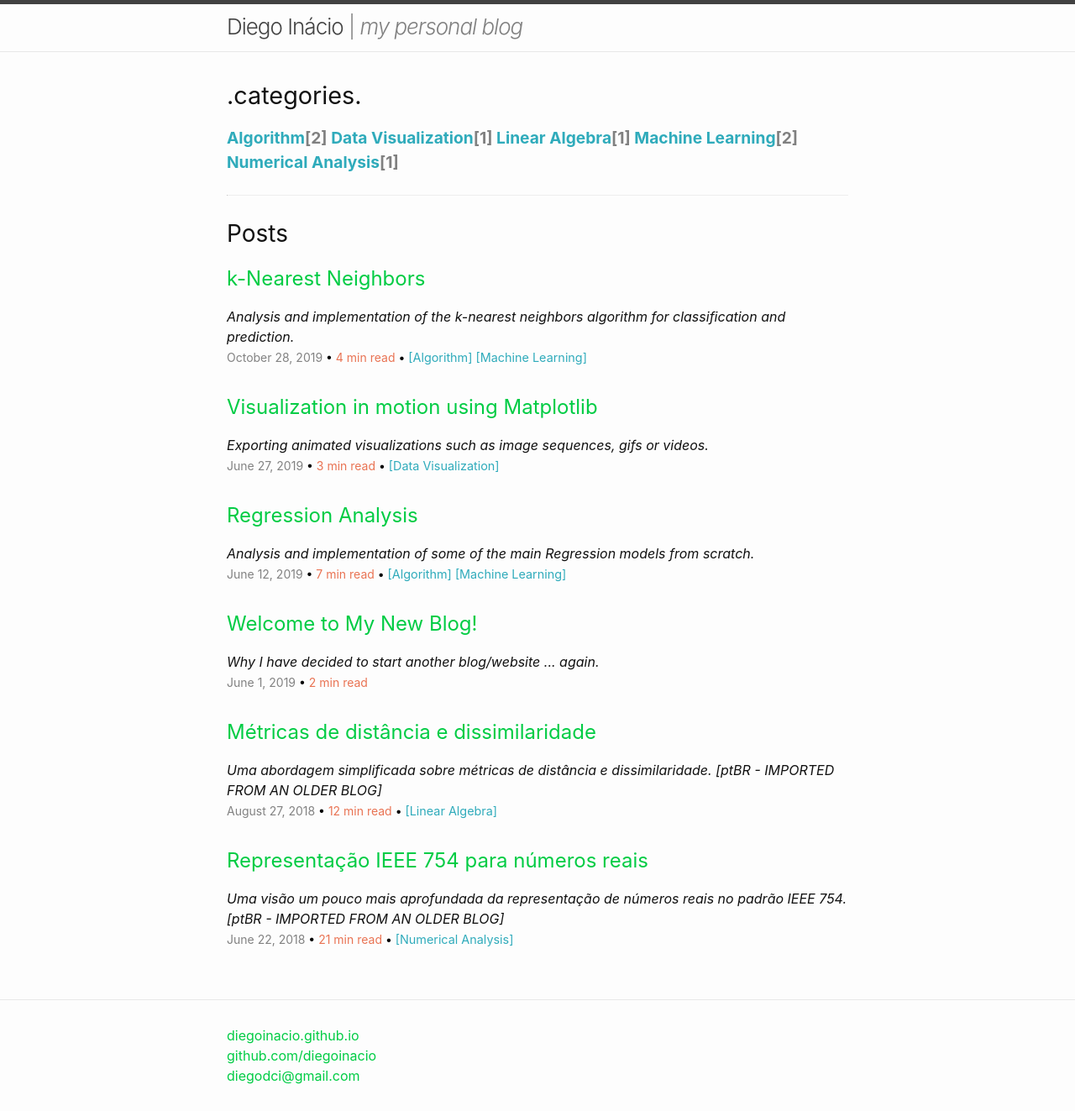
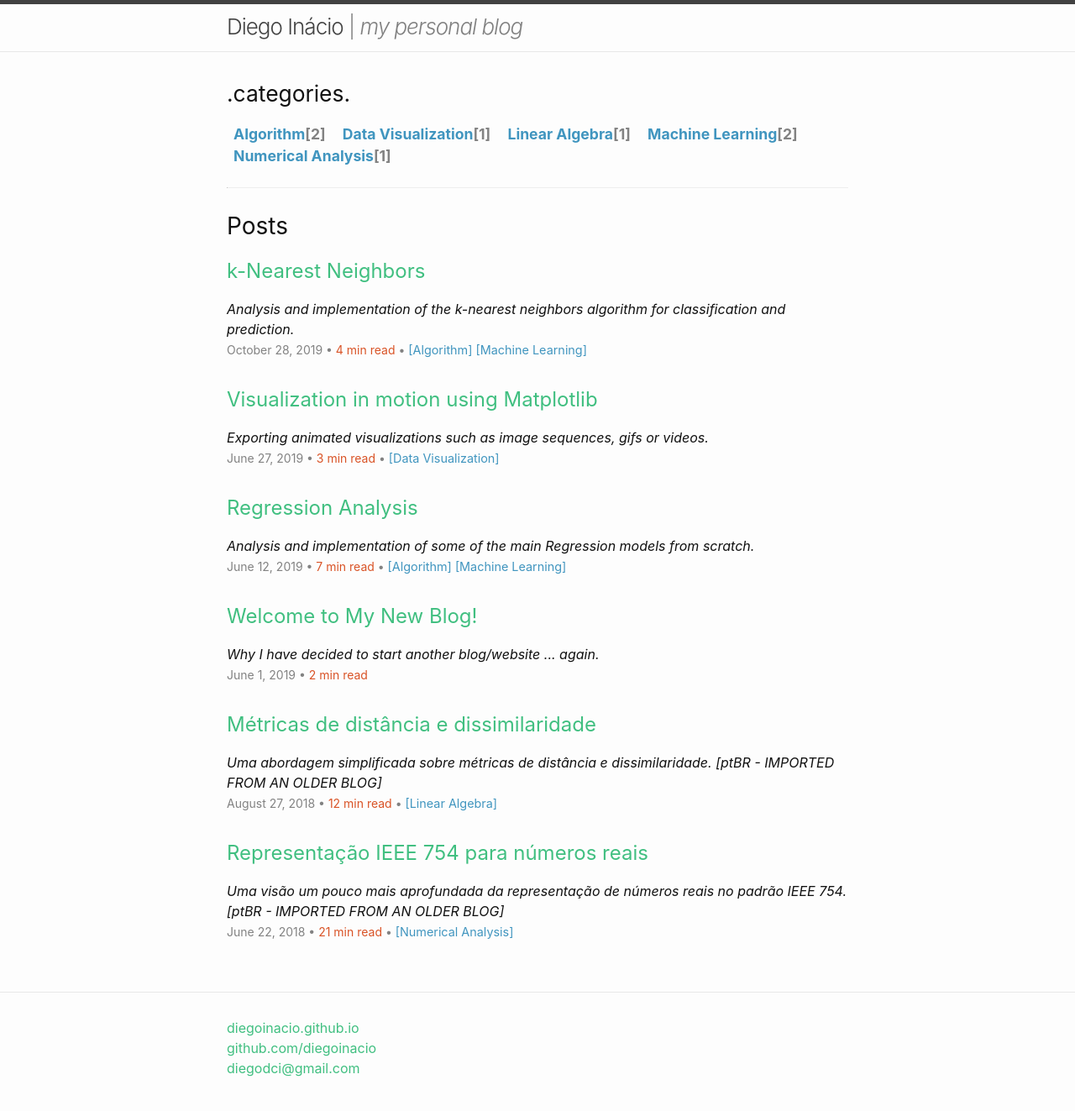
Before and after one commit to diegoinacio/blog, a Jekyll site: the page built from index.html, in a window 1280 px wide. Shown: the whole page at 84% size. Built offline with Jekyll 4.4.1, drawn with Linux system fonts in a browser that asks for light colours.

Commit message:
Update style

```diff
--- a/_sass/minima.scss
+++ b/_sass/minima.scss
@@ -1,32 +1,37 @@
 @charset "utf-8";
 
 // Define defaults for each variable.
-
-$base-font-family: -apple-system, BlinkMacSystemFont, "Segoe UI", Roboto, Helvetica, Arial, sans-serif, "Apple Color Emoji", "Segoe UI Emoji", "Segoe UI Symbol" !default;
-$base-font-size:   16px !default;
+$base-font-family: -apple-system, BlinkMacSystemFont, "Segoe UI", Roboto,
+  Helvetica, Arial, sans-serif, "Apple Color Emoji", "Segoe UI Emoji",
+  "Segoe UI Symbol" !default;
+$base-font-size: 16px !default;
 $base-font-weight: 400 !default;
-$small-font-size:  $base-font-size * 0.875 !default;
+$small-font-size: $base-font-size * 0.875 !default;
 $base-line-height: 1.5 !default;
 
-$spacing-unit:     30px !default;
+$spacing-unit: 30px !default;
 
-$text-color:       #111 !default;
+$text-color: #111 !default;
 $background-color: #fdfdfd !default;
-$brand-color:      #0C4 !default;
+$brand-color: hsl(150, 50%, 50%) !default;
 
-$post-category:    #2fabbb !default;
+$post-category: hsl(200, 50%, 50%) !default;
+$reading-time: hsl(15, 70%, 50%);
 
-$grey-color:       #828282 !default;
+$grey-color: #828282 !default;
 $grey-color-light: lighten($grey-color, 40%) !default;
-$grey-color-dark:  darken($grey-color, 25%) !default;
+$grey-color-dark: darken($grey-color, 25%) !default;
 
 $table-text-align: left !default;
 
+// ! Transition time
+$transition-link: 0.5s !default;
+
 // Width of the content area
-$content-width:    800px !default;
+$content-width: 800px !default;
 
-$on-palm:          600px !default;
-$on-laptop:        800px !default;
+$on-palm: 600px !default;
+$on-laptop: 800px !default;
 
 // Use media queries like this:
 // @include media-query($on-palm) {
@@ -46,8 +51,5 @@ $on-laptop:        800px !default;
 }
 
 // Import partials.
-@import
-  "minima/base",
-  "minima/layout",
-  "minima/syntax-highlighting"
-;
+@import "minima/base", "minima/layout", "minima/syntax-highlighting",
+  "minima/word-cloud";
--- a/_sass/minima/_base.scss
+++ b/_sass/minima/_base.scss
@@ -1,20 +1,17 @@
 /**
  * Reset some basic elements
  */
-body, h1, h2, h3, h4, h5, h6,
-p, blockquote, pre, hr,
-dl, dd, ol, ul, figure {
+* {
   margin: 0;
   padding: 0;
 }
-
-
 
 /**
  * Basic styling
  */
 body {
-  font: $base-font-weight #{$base-font-size}/#{$base-line-height} $base-font-family;
+  font: $base-font-weight #{$base-font-size}/#{$base-line-height}
+    $base-font-family;
   color: $text-color;
   background-color: $background-color;
   -webkit-text-size-adjust: 100%;
@@ -28,19 +25,25 @@ body {
   flex-direction: column;
 }
 
-
-
 /**
  * Set `margin-bottom` to maintain vertical rhythm
  */
-h1, h2, h3, h4, h5, h6,
-p, blockquote, pre,
-ul, ol, dl, figure,
+h1,
+h2,
+h3,
+h4,
+h5,
+h6,
+p,
+blockquote,
+pre,
+ul,
+ol,
+dl,
+figure,
 %vertical-rhythm {
   margin-bottom: $spacing-unit / 2;
 }
-
-
 
 /**
  * `main` element
@@ -49,8 +52,6 @@ main {
   display: block; /* Default value of `display` of `main` element is 'inline' in IE 11. */
 }
 
-
-
 /**
  * Images
  */
@@ -58,8 +59,6 @@ img {
   max-width: 100%;
   vertical-align: middle;
 }
-
-
 
 /**
  * Figures
@@ -72,12 +71,11 @@ figcaption {
   font-size: $small-font-size;
 }
 
-
-
 /**
  * Lists
  */
-ul, ol {
+ul,
+ol {
   margin-left: $spacing-unit;
 }
 
@@ -88,31 +86,29 @@ li {
   }
 }
 
-
-
 /**
  * Headings
  */
-h1, h2, h3, h4, h5, h6 {
+h1,
+h2,
+h3,
+h4,
+h5,
+h6 {
   font-weight: $base-font-weight;
 }
-
-
 
 /**
  * Links
  */
 a {
+  transition: $transition-link color;
   color: $brand-color;
   text-decoration: none;
 
-  &:visited {
-    color: darken($brand-color, 15%);
-  }
-
   &:hover {
-    color: $text-color;
-    text-decoration: underline;
+    transition: $transition-link color;
+    color: $grey-color-dark;
   }
 
   .social-media-list &:hover {
@@ -123,7 +119,6 @@ a {
     }
   }
 }
-
 
 /**
  * Blockquotes
@@ -140,8 +135,6 @@ blockquote {
     margin-bottom: 0;
   }
 }
-
-
 
 /**
  * Code formatting
@@ -169,14 +162,12 @@ pre {
   }
 }
 
-
-
 /**
  * Wrapper
  */
 .wrapper {
   max-width: -webkit-calc(#{$content-width} - (#{$spacing-unit} * 2));
-  max-width:         calc(#{$content-width} - (#{$spacing-unit} * 2));
+  max-width: calc(#{$content-width} - (#{$spacing-unit} * 2));
   margin-right: auto;
   margin-left: auto;
   padding-right: $spacing-unit;
@@ -185,13 +176,11 @@ pre {
 
   @include media-query($on-laptop) {
     max-width: -webkit-calc(#{$content-width} - (#{$spacing-unit}));
-    max-width:         calc(#{$content-width} - (#{$spacing-unit}));
+    max-width: calc(#{$content-width} - (#{$spacing-unit}));
     padding-right: $spacing-unit / 2;
     padding-left: $spacing-unit / 2;
   }
 }
-
-
 
 /**
  * Clearfix
@@ -201,8 +190,6 @@ pre {
   display: table;
   clear: both;
 }
-
-
 
 /**
  * Icons
@@ -223,8 +210,6 @@ pre {
   }
 }
 
-
-
 /**
  * Tables
  */
@@ -240,7 +225,8 @@ table {
       background-color: lighten($grey-color-light, 6%);
     }
   }
-  th, td {
+  th,
+  td {
     padding: ($spacing-unit / 3) ($spacing-unit / 2);
   }
   th {
--- a/_sass/minima/_layout.scss
+++ b/_sass/minima/_layout.scss
@@ -29,7 +29,7 @@
   line-height: $base-line-height * $base-font-size * 2.25;
 
   .nav-trigger {
-      display: none;
+    display: none;
   }
 
   .menu-icon {
@@ -100,8 +100,6 @@
   }
 }
 
-
-
 /**
  * Site footer
  */
@@ -136,29 +134,29 @@
 
 .footer-col-1 {
   width: -webkit-calc(35% - (#{$spacing-unit} / 2));
-  width:         calc(35% - (#{$spacing-unit} / 2));
+  width: calc(35% - (#{$spacing-unit} / 2));
 }
 
 .footer-col-2 {
   width: -webkit-calc(20% - (#{$spacing-unit} / 2));
-  width:         calc(20% - (#{$spacing-unit} / 2));
+  width: calc(20% - (#{$spacing-unit} / 2));
 }
 
 .footer-col-3 {
   width: -webkit-calc(45% - (#{$spacing-unit} / 2));
-  width:         calc(45% - (#{$spacing-unit} / 2));
+  width: calc(45% - (#{$spacing-unit} / 2));
 }
 
 @include media-query($on-laptop) {
   .footer-col-1,
   .footer-col-2 {
     width: -webkit-calc(50% - (#{$spacing-unit} / 2));
-    width:         calc(50% - (#{$spacing-unit} / 2));
+    width: calc(50% - (#{$spacing-unit} / 2));
   }
 
   .footer-col-3 {
     width: -webkit-calc(100% - (#{$spacing-unit} / 2));
-    width:         calc(100% - (#{$spacing-unit} / 2));
+    width: calc(100% - (#{$spacing-unit} / 2));
   }
 }
 
@@ -166,11 +164,9 @@
   .footer-col {
     float: none;
     width: -webkit-calc(100% - (#{$spacing-unit} / 2));
-    width:         calc(100% - (#{$spacing-unit} / 2));
+    width: calc(100% - (#{$spacing-unit} / 2));
   }
 }
-
-
 
 /**
  * Page content
@@ -197,17 +193,40 @@
   }
 }
 
+.post-link {
+  display: inline-block;
+  @include relative-font-size(1.5);
+}
+
+.post-excerpt {
+  font-style: italic;
+  @include relative-font-size(1);
+}
+
 .post-meta {
   font-size: $small-font-size;
   color: $grey-color;
+
+  .reading-time {
+    color: $reading-time;
+  }
+
+  .post-category {
+    @include relative-font-size(0.9);
+
+    a {
+      color: $post-category;
+    }
+
+    a:hover {
+      color: black;
+    }
+  }
 }
 
-.post-link {
-  display: block;
-  @include relative-font-size(1.5);
+#post-category {
+  color: $post-category;
 }
-
-
 
 /**
  * Posts
@@ -254,81 +273,3 @@
     }
   }
 }
-
-////////////////////
-// Customizations //
-////////////////////
-
-.post-excerpt {
-  font-style: italic;
-  @include relative-font-size(1.0);
-}
-
-.reading-time {
-  color: #e97353;
-}
-
-.post-category {
-  @include relative-font-size(0.9);
-
-  a {
-    color: $post-category;
-  }
-
-  a:hover {
-    color: black;
-  }
-}
-
-#post-category {
-  color: $post-category;
-}
-
-.post-bullets {
-  color: black;
-}
-
-.word-cloud {
-  font-size: 120%;
-  font-weight: bold;
-  border: none;
-
-  .site-category a {
-      color: $post-category;
-  }
-
-  .site-category a:hover {
-    color: black;
-  }
-
-  // .site-tag {
-  //     background-color: rgb(0, 170, 255);
-  //     padding: 5px;
-  //     text-align: center;
-  //     text-decoration: none;
-  //     display: inline-block;
-  //     margin: 4px 2px;
-  //     border-radius: 20px;
-  // }
-
-  .cloud-count {
-      color: gray;
-  }
-}
-
-.container-iframe {
-  // ! Make iframes responsive
-
-  position: relative;
-  width: 100%;
-  padding-bottom: 56.25%;
-  height: 0;
-
-  iframe {
-    position: absolute;
-    top: 0;
-    left: 0;
-    width: 100%;
-    height: 100%;
-  }
-}
--- a/_sass/minima/_syntax-highlighting.scss
+++ b/_sass/minima/_syntax-highlighting.scss
@@ -9,63 +9,196 @@
     background: #eef;
   }
 
-  .c     { color: #998; font-style: italic } // Comment
-  .err   { color: #a61717; background-color: #e3d2d2 } // Error
-  .k     { font-weight: bold } // Keyword
-  .o     { font-weight: bold } // Operator
-  .cm    { color: #998; font-style: italic } // Comment.Multiline
-  .cp    { color: #999; font-weight: bold } // Comment.Preproc
-  .c1    { color: #998; font-style: italic } // Comment.Single
-  .cs    { color: #999; font-weight: bold; font-style: italic } // Comment.Special
-  .gd    { color: #000; background-color: #fdd } // Generic.Deleted
-  .gd .x { color: #000; background-color: #faa } // Generic.Deleted.Specific
-  .ge    { font-style: italic } // Generic.Emph
-  .gr    { color: #a00 } // Generic.Error
-  .gh    { color: #999 } // Generic.Heading
-  .gi    { color: #000; background-color: #dfd } // Generic.Inserted
-  .gi .x { color: #000; background-color: #afa } // Generic.Inserted.Specific
-  .go    { color: #888 } // Generic.Output
-  .gp    { color: #555 } // Generic.Prompt
-  .gs    { font-weight: bold } // Generic.Strong
-  .gu    { color: #aaa } // Generic.Subheading
-  .gt    { color: #a00 } // Generic.Traceback
-  .kc    { font-weight: bold } // Keyword.Constant
-  .kd    { font-weight: bold } // Keyword.Declaration
-  .kp    { font-weight: bold } // Keyword.Pseudo
-  .kr    { font-weight: bold } // Keyword.Reserved
-  .kt    { color: #458; font-weight: bold } // Keyword.Type
-  .m     { color: #099 } // Literal.Number
-  .s     { color: #d14 } // Literal.String
-  .na    { color: #008080 } // Name.Attribute
-  .nb    { color: #0086B3 } // Name.Builtin
-  .nc    { color: #458; font-weight: bold } // Name.Class
-  .no    { color: #008080 } // Name.Constant
-  .ni    { color: #800080 } // Name.Entity
-  .ne    { color: #900; font-weight: bold } // Name.Exception
-  .nf    { color: #900; font-weight: bold } // Name.Function
-  .nn    { color: #555 } // Name.Namespace
-  .nt    { color: #000080 } // Name.Tag
-  .nv    { color: #008080 } // Name.Variable
-  .ow    { font-weight: bold } // Operator.Word
-  .w     { color: #bbb } // Text.Whitespace
-  .mf    { color: #099 } // Literal.Number.Float
-  .mh    { color: #099 } // Literal.Number.Hex
-  .mi    { color: #099 } // Literal.Number.Integer
-  .mo    { color: #099 } // Literal.Number.Oct
-  .sb    { color: #d14 } // Literal.String.Backtick
-  .sc    { color: #d14 } // Literal.String.Char
-  .sd    { color: #d14 } // Literal.String.Doc
-  .s2    { color: #d14 } // Literal.String.Double
-  .se    { color: #d14 } // Literal.String.Escape
-  .sh    { color: #d14 } // Literal.String.Heredoc
-  .si    { color: #d14 } // Literal.String.Interpol
-  .sx    { color: #d14 } // Literal.String.Other
-  .sr    { color: #009926 } // Literal.String.Regex
-  .s1    { color: #d14 } // Literal.String.Single
-  .ss    { color: #990073 } // Literal.String.Symbol
-  .bp    { color: #999 } // Name.Builtin.Pseudo
-  .vc    { color: #008080 } // Name.Variable.Class
-  .vg    { color: #008080 } // Name.Variable.Global
-  .vi    { color: #008080 } // Name.Variable.Instance
-  .il    { color: #099 } // Literal.Number.Integer.Long
+  .c {
+    color: #998;
+    font-style: italic;
+  } // Comment
+  .err {
+    color: #a61717;
+    background-color: #e3d2d2;
+  } // Error
+  .k {
+    font-weight: bold;
+  } // Keyword
+  .o {
+    font-weight: bold;
+  } // Operator
+  .cm {
+    color: #998;
+    font-style: italic;
+  } // Comment.Multiline
+  .cp {
+    color: #999;
+    font-weight: bold;
+  } // Comment.Preproc
+  .c1 {
+    color: #998;
+    font-style: italic;
+  } // Comment.Single
+  .cs {
+    color: #999;
+    font-weight: bold;
+    font-style: italic;
+  } // Comment.Special
+  .gd {
+    color: #000;
+    background-color: #fdd;
+  } // Generic.Deleted
+  .gd .x {
+    color: #000;
+    background-color: #faa;
+  } // Generic.Deleted.Specific
+  .ge {
+    font-style: italic;
+  } // Generic.Emph
+  .gr {
+    color: #a00;
+  } // Generic.Error
+  .gh {
+    color: #999;
+  } // Generic.Heading
+  .gi {
+    color: #000;
+    background-color: #dfd;
+  } // Generic.Inserted
+  .gi .x {
+    color: #000;
+    background-color: #afa;
+  } // Generic.Inserted.Specific
+  .go {
+    color: #888;
+  } // Generic.Output
+  .gp {
+    color: #555;
+  } // Generic.Prompt
+  .gs {
+    font-weight: bold;
+  } // Generic.Strong
+  .gu {
+    color: #aaa;
+  } // Generic.Subheading
+  .gt {
+    color: #a00;
+  } // Generic.Traceback
+  .kc {
+    font-weight: bold;
+  } // Keyword.Constant
+  .kd {
+    font-weight: bold;
+  } // Keyword.Declaration
+  .kp {
+    font-weight: bold;
+  } // Keyword.Pseudo
+  .kr {
+    font-weight: bold;
+  } // Keyword.Reserved
+  .kt {
+    color: #458;
+    font-weight: bold;
+  } // Keyword.Type
+  .m {
+    color: #099;
+  } // Literal.Number
+  .s {
+    color: #d14;
+  } // Literal.String
+  .na {
+    color: #008080;
+  } // Name.Attribute
+  .nb {
+    color: #0086b3;
+  } // Name.Builtin
+  .nc {
+    color: #458;
+    font-weight: bold;
+  } // Name.Class
+  .no {
+    color: #008080;
+  } // Name.Constant
+  .ni {
+    color: #800080;
+  } // Name.Entity
+  .ne {
+    color: #900;
+    font-weight: bold;
+  } // Name.Exception
+  .nf {
+    color: #900;
+    font-weight: bold;
+  } // Name.Function
+  .nn {
+    color: #555;
+  } // Name.Namespace
+  .nt {
+    color: #000080;
+  } // Name.Tag
+  .nv {
+    color: #008080;
+  } // Name.Variable
+  .ow {
+    font-weight: bold;
+  } // Operator.Word
+  .w {
+    color: #bbb;
+  } // Text.Whitespace
+  .mf {
+    color: #099;
+  } // Literal.Number.Float
+  .mh {
+    color: #099;
+  } // Literal.Number.Hex
+  .mi {
+    color: #099;
+  } // Literal.Number.Integer
+  .mo {
+    color: #099;
+  } // Literal.Number.Oct
+  .sb {
+    color: #d14;
+  } // Literal.String.Backtick
+  .sc {
+    color: #d14;
+  } // Literal.String.Char
+  .sd {
+    color: #d14;
+  } // Literal.String.Doc
+  .s2 {
+    color: #d14;
+  } // Literal.String.Double
+  .se {
+    color: #d14;
+  } // Literal.String.Escape
+  .sh {
+    color: #d14;
+  } // Literal.String.Heredoc
+  .si {
+    color: #d14;
+  } // Literal.String.Interpol
+  .sx {
+    color: #d14;
+  } // Literal.String.Other
+  .sr {
+    color: #009926;
+  } // Literal.String.Regex
+  .s1 {
+    color: #d14;
+  } // Literal.String.Single
+  .ss {
+    color: #990073;
+  } // Literal.String.Symbol
+  .bp {
+    color: #999;
+  } // Name.Builtin.Pseudo
+  .vc {
+    color: #008080;
+  } // Name.Variable.Class
+  .vg {
+    color: #008080;
+  } // Name.Variable.Global
+  .vi {
+    color: #008080;
+  } // Name.Variable.Instance
+  .il {
+    color: #099;
+  } // Literal.Number.Integer.Long
 }
```
Lines whose indentation alone changed are shown as unchanged.
